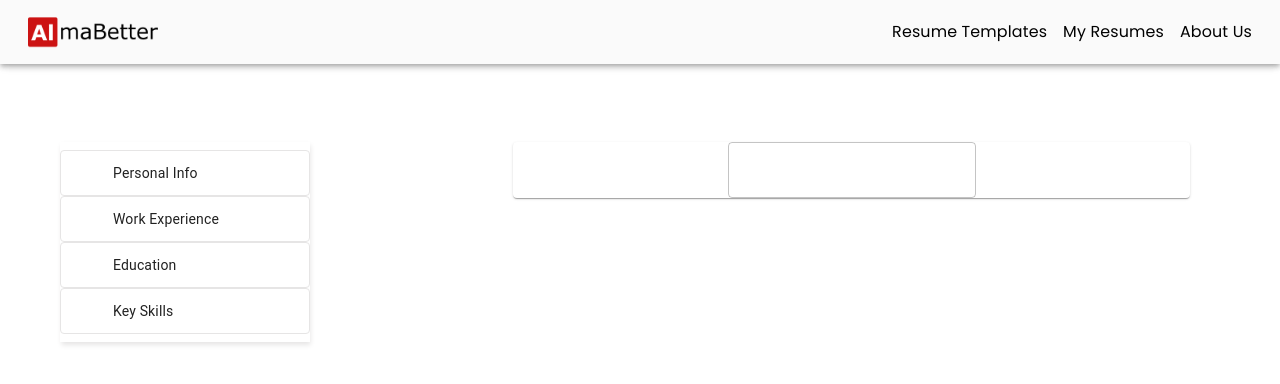
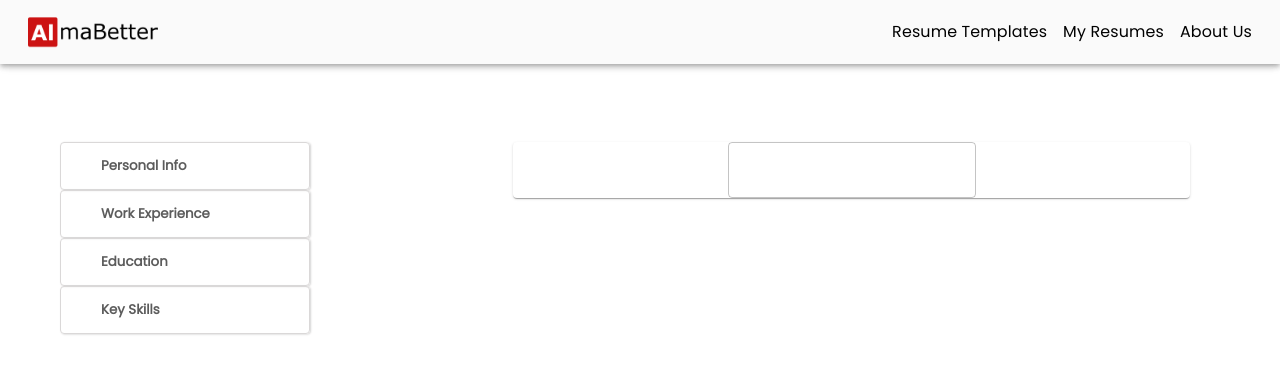
Before and after one commit to AShekharCodes/react-resume, a React (Create React App) app: page /details in a window 1280 px wide. Shown: the top 384 px of the page. Built offline with nearby package versions, Linux system fonts and the light colour scheme.

Commit message:
reworked sidetab and added click syles

```diff
--- a/src/components/Navigationtabs.jsx
+++ b/src/components/Navigationtabs.jsx
@@ -1,32 +1,81 @@
-import React from "react";
-import { List, ListItem, ListItemButton, ListItemText } from "@mui/material";
+import React, { useState } from "react";
 import "../styling/Navigationtabs.css";
 
 const Navigationtabs = () => {
+  const [selectedButton, setSelectedButton] = useState(null);
+
+  const handleClick = (id) => {
+    setSelectedButton(id);
+  };
+
   return (
     <>
-      <List className="list" dense>
-        <ListItem className="list-item">
-          <ListItemButton className="list-button">
-            <ListItemText className="list-text" primary="Personal Info" />
-          </ListItemButton>
-        </ListItem>
-        <ListItem className="list-item">
-          <ListItemButton className="list-button">
-            <ListItemText className="list-text" primary="Work Experience" />
-          </ListItemButton>
-        </ListItem>
-        <ListItem className="list-item">
-          <ListItemButton className="list-button">
-            <ListItemText className="list-text" primary="Education" />
-          </ListItemButton>
-        </ListItem>
-        <ListItem className="list-item">
-          <ListItemButton className="list-button">
-            <ListItemText className="list-text" primary="Key Skills" />
-          </ListItemButton>
-        </ListItem>
-      </List>
+      <div className="list">
+        <div className="list-item">
+          <button
+            className="list-button"
+            onClick={() => handleClick(1)}
+            style={
+              selectedButton === 1
+                ? {
+                    borderLeft: "3px solid rgb(44, 109, 230)",
+                    color: "rgb(44, 109, 230)",
+                  }
+                : {}
+            }
+          >
+            Personal Info
+          </button>
+        </div>
+        <div className="list-item">
+          <button
+            className="list-button"
+            onClick={() => handleClick(2)}
+            style={
+              selectedButton === 2
+                ? {
+                    borderLeft: "3px solid rgb(44, 109, 230)",
+                    color: "rgb(44, 109, 230)",
+                  }
+                : {}
+            }
+          >
+            Work Experience
+          </button>
+        </div>
+        <div className="list-item">
+          <button
+            className="list-button"
+            onClick={() => handleClick(3)}
+            style={
+              selectedButton === 3
+                ? {
+                    borderLeft: "3px solid rgb(44, 109, 230)",
+                    color: "rgb(44, 109, 230)",
+                  }
+                : {}
+            }
+          >
+            Education
+          </button>
+        </div>
+        <div className="list-item">
+          <button
+            className="list-button"
+            onClick={() => handleClick(4)}
+            style={
+              selectedButton === 4
+                ? {
+                    borderLeft: "3px solid rgb(44, 109, 230)",
+                    color: "rgb(44, 109, 230)",
+                  }
+                : {}
+            }
+          >
+            Key Skills
+          </button>
+        </div>
+      </div>
     </>
   );
 };
--- a/src/styling/Details.css
+++ b/src/styling/Details.css
@@ -1,9 +1,5 @@
 .details-grid {
   display: grid;
-}
-
-.tabs-grid {
-  text-align: center;
 }
 
 .component-grid {
@@ -35,7 +31,8 @@
 
 @media only screen and (max-width: 800px) {
   .component {
-    padding: 0;
+    padding: 0px;
+    margin-right: 0px;
   }
   .tabs {
     margin-left: 0px;
@@ -48,4 +45,7 @@
     margin-right: auto;
     min-width: 200px;
   }
+  .component {
+    margin-right: 10px;
+  }
 }
--- a/src/styling/Navigationtabs.css
+++ b/src/styling/Navigationtabs.css
@@ -1,23 +1,21 @@
-.list {
-  padding-top: 0;
-  padding-bottom: 0;
-  box-shadow: 0.5px 3px 5px rgb(230, 229, 229);
-}
-
 .list-item {
-  border: 0.5px solid rgb(230, 229, 229);
+  border: 0.5px solid rgb(218, 216, 216);
   border-radius: 4px;
-  padding: 4px 0px;
+  padding: 5px 0px;
+  box-shadow: 1px 0.5px 2px rgb(214, 213, 213);
 }
 
 .list-button {
-  border-left: 3px solid rgb(44, 109, 230);
+  border: none;
+  background: none;
+  padding: 8px 0px 8px 40px;
+  padding-right: auto;
+  font-family: "Poppins", sans-serif;
+  font-weight: bold;
+  color: rgb(92, 92, 92);
+  cursor: pointer;
 }
 
-.list-text {
-  padding-left: 20px;
-}
-
-.list-text:hover {
+.list-button:hover {
   color: rgb(44, 109, 230);
 }
```
